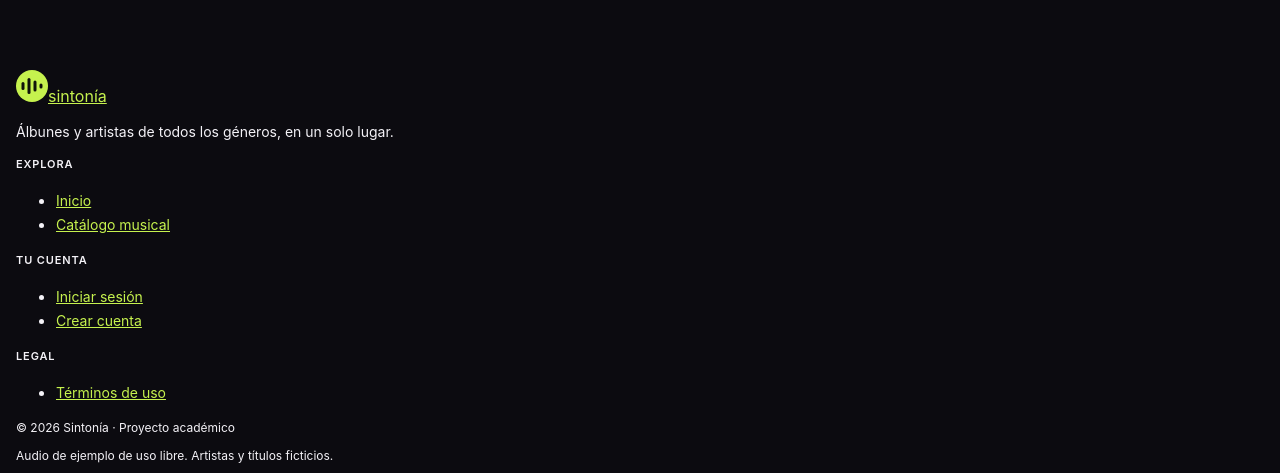
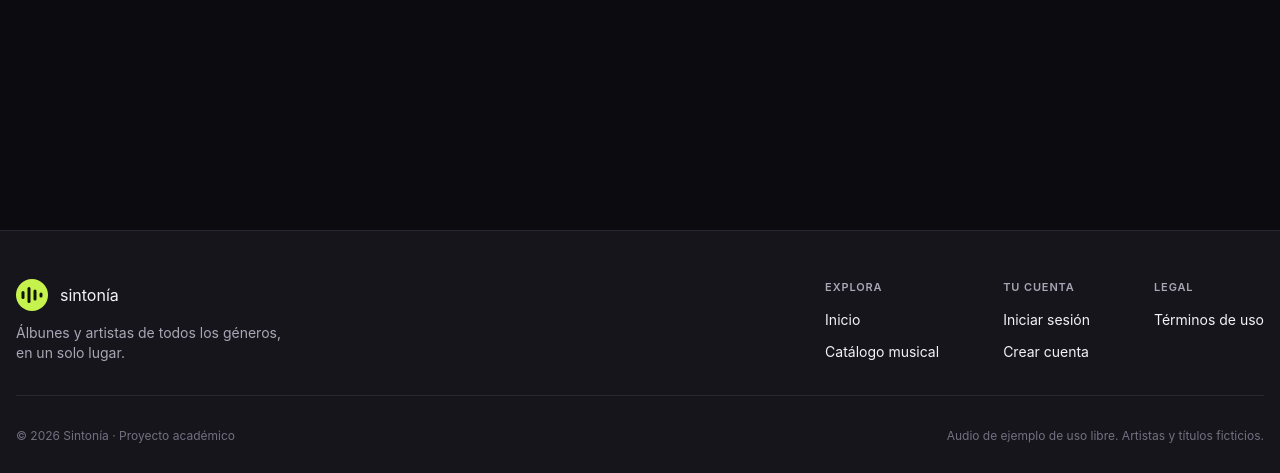
Before and after one commit to juanchit300y-art/sinfonia-proyect, a React (Vite) app: page / in a window 1280 px wide. Shown: the part 324-797 px from the top of the page. Built offline with nearby package versions, Linux system fonts and the light colour scheme; no server answers.

Commit message:
Feat: all styles for the footer

```diff
--- a/src/components/Footer.css
+++ b/src/components/Footer.css
@@ -0,0 +1,209 @@
+/* contenedor principal del footer */
+.footer{
+    /* fondo base */
+    background-color: var(--fondo-superficie);
+    /* linea superior que separa el contenido del footer */
+    border-top: 1px solid var(--borde-sutil);
+    /* color texto principal para el contenido */
+    color: var(--texto-principal);
+    /* espaciado interno, 48px arriba, 32px abajo */
+    padding-block: var(--espacio-12) var(--espacio-8);
+    /* si el contenido de la pagina es corto, empuja el footer siempre al fondo */
+    margin-top: auto;
+    /* para que ocupe el ancho completo */
+    width: 100%;
+}
+/* contenedor interior centrado con separacion vertical */
+.footer-interior{
+    /* alineacion en columna para aplicar la parte principal y la barra inferior - principal, divisor e inferior */
+    display: flex;
+    /* apila los 3 bloques uno debajo de otro */
+    flex-direction: column;
+    /* separacion de 32px entre bloques */
+    gap: var(--espacio-8);
+}
+
+/* seccion principal, la de marca a la izquierda y columnas a la derecha */
+.footer-principal{
+    /* para controlar la disposicion entre la marca y las columnas */
+    display: flex;
+    /* en movil apila la marca arriba y las 3 columnas debajo */
+    flex-direction: column;
+    /* separacion entre marca y columnas */
+    gap: var(--espacio-8);
+}
+
+/* en pantallas de escritorio */
+@media (min-width:900px){
+    /* alinea la marca a la izquierda y las columnas a la derecha */
+    .footer-principal{
+        /* cambia a fila horizontal */
+        flex-direction: row; /* izquierda a derecha */
+        justify-content: space-between; /* extremos en las esquinas, marca izquierda, columnas derecha */
+        align-items: flex-start; /* alinea los items al inicio del eje transversal, en flex-direction:row es el vertical, so los alinea desde la parte superior del contenedor */
+        /* espacio minimo entre izquierda y derecha */
+        gap: var(--espacio-12)
+    }
+}
+
+/* columna de la marca */
+.footer-columna-marca{
+    display: flex;
+    /* logo arriba y lema debajo en columna */
+    flex-direction: column;
+    /* espacio entre el logo y el lema */
+    gap: var(--espacio-3);
+    /* ancho maximo para que el lema quepa en 2 lineas */
+    max-width: 280px;
+}
+
+/* enlace interactivo del logo */
+.footer-logo{
+    /* pone el icono y el texto en fila ocupando el ancho de su propio contenido */
+    display: inline-flex;
+    /* centra el icono circular con respecto al texto sintonia */
+    align-items: center;
+    /* espacio entre el icono y la palabra sintonia */
+    gap: var(--espacio-3);
+    /* elimina el subrayado de los enlaces html */
+    text-decoration: none;
+    /* le quita el color verde de los enlaces globales */
+    color: var(--texto-principal);
+    /* ajusta la caja clicable al tamaño del logo sin estirarse a los lados */
+    width: fit-content;
+}
+
+/* foco accesible por teclado en el logo con TAB */
+.footer-logo:focus-visible{
+    /* contorno de accesibilidad */
+    outline: 2px solid var(--marca-primario);
+    /* separa el contorno del logo */
+    outline-offset: var(--espacio-1);
+    /* redondea las esquimas del contorno */
+    border-radius: var(--radio-sm);
+}
+
+/* como en span de la palabra sintonia tengo ya la clase .titular-h3 aqui solo me aseguro que tenga el color principal */
+.footer-logo-texto{
+    color: var(--texto-principal);
+}
+
+/* descripcion debajo del logo - este ya tiene .cuerpo-p so me aseguro de cosas basicas */
+.footer-lema{
+    color: var(--texto-secundario);
+    margin: 0;
+}
+
+/* contenedor de las 3 columnas en móvil con grid para que no se descuadren */
+.footer-columnas-navegacion {
+  /* activa la cuadrícula en pantallas móviles */
+  display: grid;
+  /* crea columnas automaticas que reparten el espacio*/
+  grid-template-columns: repeat(auto-fit, minmax(130px, 1fr));
+  /* espacio entre filas y columnas del movil */
+  gap: var(--espacio-6);
+}
+
+/* en excritorio se alinean horizontalmente con espacio generoso */
+@media (min-width: 900px){
+    .footer-columnas-navegacion{
+        display: flex;
+        /* separacion entre las 3 columnas */
+        gap: var(--espacio-16);
+    }
+}
+
+/* cada columna individual - titulo + enlaces*/
+.footer-columna{
+    /* par aodernar el titulo y la lista */
+    display: flex;
+    /* titulo arriba y debajo la lista de enlaces en vertical */
+    flex-direction: column;
+    /* espacio entre titulo y el primer enlace */
+    gap: var(--espacio-3);
+}
+
+/* titulo de cada columna, que ya tiene .detalle-etiqueta */
+.footer-columna-titulo{
+    color: var(--texto-secundario);
+    margin: 0;
+}
+
+/* lista de los enlaces de cada columna */
+.footer-lista{
+    /* quita las viñetas */
+    list-style: none;
+    margin: 0;
+    /* elimina la sangria */
+    padding: 0;
+    /* activa flexbox para apilar los elementos de la lista */
+    display: flex;
+    /* cada elementos uno debajo de otro en columna */
+    flex-direction: column;
+    /* separa cada enlace de la columna */
+    gap: var(--espacio-2);
+}
+
+/* tomamos los enlaces dentro de las listas, que ya tienen .cuerpo-p */
+.footer-lista a{
+    /* quita el subrayado de enlaces */
+    text-decoration: none;
+    color: var(--texto-principal);
+    /* suavisa el color cuando el usuari pasa el cursor */
+    transition: color 150ms ease;
+}
+
+/* se activa cuando se pasa el cursor por encima de cualquier enlace de las columnas */
+.footer-lista a:hover{
+    color: var(--texto-marca);
+}
+
+/* se activa cuando se navega hasta un enlace de las columnas usando TAB */
+.footer-lista a:focus-visible{
+    outline: 2px solid var(--marca-primario);
+    outline-offset: var(--espacio-1);
+    border-radius: var(--radio-sm);
+}
+
+/* div que dibuja la linea divisoria horizontal entre las columnas y los textos legales */
+.footer-divisor{
+    /* grosor de la linea */
+    height: 1px;
+    /* hace que ocupe el 100% del ancho */
+    width: 100%;
+    /* pinta la linea */
+    background-color: var(--borde-sutil);
+    margin: 0;
+}
+
+/* dentro de la barra inferior que contiene el copyright y el aviso de audio libre */
+.footer-inferior{
+    display: flex;
+    /* en movil apila el copy arriba y el aviso debajo */
+    flex-direction: column;
+    /* en movil separa ambos textos */
+    gap: var(--espacio-2);
+    /* ambos textos a la izquierda */
+    align-items: flex-start;
+}
+
+@media (min-width: 768px){
+    /* modificamos la barra inferior en pantallas amplias */
+    .footer-inferior{
+        /* ambos textos en la misma fila horizontal */
+        flex-direction: row;
+        /* manda copy a la izquierda y aviso a la derecha */
+        justify-content: space-between;
+        /* centra verticalmente ambos textos en la misma linea */
+        align-items: center;
+        /* espacio minimo */
+        gap: var(--espacio-4);
+    }
+}
+
+/* seleccionamos los parrafos de derechos y aviso. que ya tienen .detalle-nota */
+.footer-derechos,
+.footer-aviso{
+    color: var(--texto-terciario);
+    margin: 0;
+}
```
